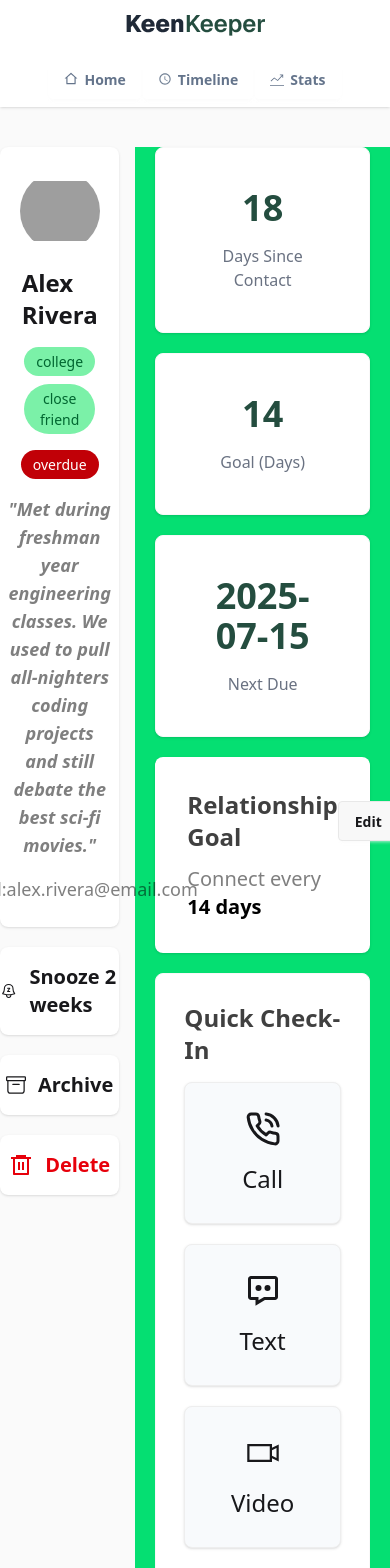
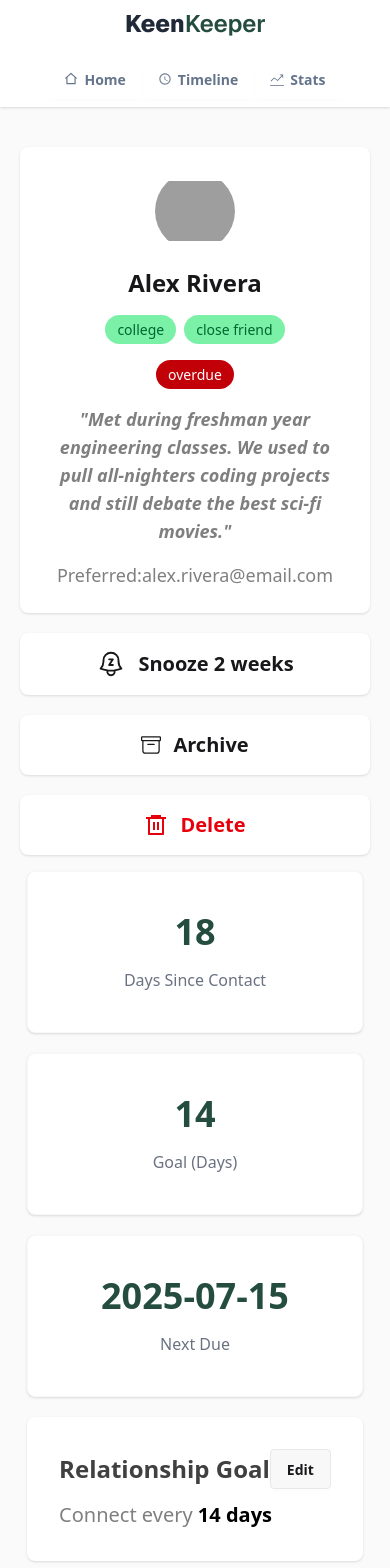
Before and after one commit to toufiqweb/keen-keeper, a Next.js app: page /1 in a window 390 px wide. Shown: the top 1568 px of the page. Built offline with nearby package versions, Linux system fonts and the light colour scheme; grey boxes are pictures that could not be loaded.

Commit message:
friendDetailsPage made responsive for all device

```diff
--- a/src/app/[friendId]/page.jsx
+++ b/src/app/[friendId]/page.jsx
@@ -24,7 +24,7 @@
 
 
   return (
-    <div className=" container mx-auto my-10 grid grid-cols-3 gap-4 md:gap-10">
+    <div className=" container mx-auto my-10 grid justify-items-center  md:grid-cols-1 lg:grid-cols-3 gap-4 md:gap-5 ">
       {/* left */}
       <FriendDetailsPageLeft matchFriend={matchFriend}/>
       {/* right */}
--- a/src/app/layout.js
+++ b/src/app/layout.js
@@ -2,6 +2,7 @@
 import "./globals.css";
 import Navbar from "@/components/shared/navbar/Navbar";
 import Footer from "@/components/shared/footer/Footer";
+import TimelineContextProvider from "@/lib/contexts/TimelineContextProvider";
 
 const geistSans = Geist({
   variable: "--font-geist-sans",
@@ -27,7 +28,9 @@
     >
       <body className="min-h-full flex flex-col bg-[#FAFAFA]">
         <Navbar />
-        <main className="container mx-auto space-y-20 ">{children}</main>
+        <main className="container mx-auto space-y-20 ">
+          <TimelineContextProvider>{children}</TimelineContextProvider>
+        </main>
         <Footer />
       </body>
     </html>
--- a/src/components/friendDetailsPages/FriendDetailsPageLeft.jsx
+++ b/src/components/friendDetailsPages/FriendDetailsPageLeft.jsx
@@ -7,7 +7,7 @@
 const FriendDetailsPageLeft = ({ matchFriend }) => {
   const { picture, tags, bio, email, name, status } = matchFriend;
   return (
-    <div className="col-span-1  space-y-5">
+    <div className="col-span-1  space-y-5 px-5 max-w-xl">
       <div className="card bg-base-100  shadow-sm">
         <div className="card-body justify-center items-center space-y-2">
           <div className="rounded-full object-cover overflow-hidden w-20 h-20 flex justify-center items-center">
@@ -15,8 +15,8 @@
               className=""
               src={picture}
               alt={name}
-              width={400}
-              height={400}
+              width={100}
+              height={100}
             />
           </div>
           <h2 className="card-title text-2xl ">{name}</h2>
--- a/src/components/friendDetailsPages/FriendDetailsPageRight.jsx
+++ b/src/components/friendDetailsPages/FriendDetailsPageRight.jsx
@@ -1,12 +1,29 @@
-import React from "react";
+"use client";
+import { TimelineContext } from "@/lib/contexts/TimelineContextProvider";
+import React, { useContext } from "react";
 import { BiMessageDots } from "react-icons/bi";
 import { LiaVideoSolid } from "react-icons/lia";
 import { LuPhoneCall } from "react-icons/lu";
+import { MdHistory } from "react-icons/md";
 
 const FriendDetailsPageRight = ({ matchFriend }) => {
   const { days_since_contact, goal, next_due_date } = matchFriend;
+
+  const { timelines, setTimelines, trackingBtn, setTrackingBtn } =
+    useContext(TimelineContext);
+  //   console.log(timelines);
+
+  const btnHandler = (btn) => {
+    // console.log("call btn clicked", btn);
+
+    setTrackingBtn(btn);
+    setTimelines([...timelines, matchFriend]);
+  };
+
+  console.log("tracking btn", trackingBtn);
+
   return (
-    <div className="col-span-2 px-5 bg-green-400 space-y-5">
+    <div className="col-span-1 lg:col-span-2 px-5   space-y-5">
       <div className=" grid md:grid-cols-2 lg:grid-cols-3 gap-5 md:gap-10 lg:gap-15">
         <div className="card bg-base-100 justify-center border border-base-200 items-center shadow-sm">
           <div className="p-10 text-center">
@@ -45,22 +62,31 @@
         </p>
       </div>
 
-      <div className="card bg-base-100 justify-center border border-base-200 p-7 space-y-4">
+      <div className="card bg-base-100 shadow-md justify-center border border-base-200 p-7 space-y-4">
         <h2 className="text-2xl text-black/75 font-semibold">Quick Check-In</h2>
-        <div className=" grid md:grid-cols-2 lg:grid-cols-3 gap-5 md:gap-10 lg:gap-15">
-          <div className="card bg-[#F8FAFC] justify-center border border-base-300 items-center shadow-sm">
+        <div className=" grid md:grid-cols-2 lg:grid-cols-3 gap-2 ">
+          <div
+            onClick={() => btnHandler("call")}
+            className="card bg-[#F8FAFC] justify-center border border-base-300 items-center shadow-sm"
+          >
             <div className="px-5 py-7 text-center flex flex-col justify-center items-center">
               <LuPhoneCall className="text-4xl font-bold mb-4" />
               <p className="text-2xl ">Call</p>
             </div>
           </div>
-          <div className="card bg-[#F8FAFC] justify-center border border-base-300 items-center shadow-sm">
+          <div
+            onClick={() => btnHandler("text")}
+            className="card bg-[#F8FAFC] justify-center border border-base-300 items-center shadow-sm"
+          >
             <div className="px-5 py-7 text-center flex flex-col justify-center items-center">
               <BiMessageDots className="text-4xl font-bold mb-4" />
               <p className="text-2xl ">Text</p>
             </div>
           </div>
-          <div className="card bg-[#F8FAFC] justify-center border border-base-300 items-center shadow-sm">
+          <div
+            onClick={() => btnHandler("video")}
+            className="card bg-[#F8FAFC] justify-center border border-base-300 items-center shadow-sm"
+          >
             <div className="px-5 py-7 text-center flex flex-col justify-center items-center ">
               <LiaVideoSolid className="text-4xl font-bold mb-4" />
               <p className="text-2xl ">Video</p>
@@ -68,6 +94,49 @@
           </div>
         </div>
       </div>
+
+      <div className=" p-8 rounded-lg bg-base-100   shadow-sm space-y-3">
+        <div className="flex flex-col md:flex-row justify-between items-center">
+          <p className="text-2xl text-black/75 font-semibold">
+            Recent Interactions
+          </p>
+          <button className="btn text-xl text-black">
+            <MdHistory />
+            Full History
+          </button>
+        </div>
+
+        {timelines.map((timeline, ind) => (
+          <div key={ind} className=" text-xl text-black/50">
+            <div>
+              {trackingBtn === "call" && (
+                <LuPhoneCall className="text-4xl font-bold mb-4" />
+              )}
+              {trackingBtn === "text" && (
+                <BiMessageDots className="text-4xl font-bold mb-4" />
+              )}
+              {trackingBtn === "video" && (
+                <LiaVideoSolid className="text-4xl font-bold mb-4" />
+              )}
+              <div>
+                <p>
+                  {trackingBtn === "call" && "Meetup"}
+                  {trackingBtn === "text" && "text"}
+                  {trackingBtn === "video" && "Video"}
+                </p>
+
+                <p>
+                  {trackingBtn === "call" && "Industry conference meetup"}
+                  {trackingBtn === "text" && "Asked for career advice"}
+                  {trackingBtn === "video" && "Asked for career advice"}
+                </p>
+
+              </div>
+            </div>
+            <span className="font-semibold text-black"> {goal} days</span>
+          </div>
+        ))}
+      </div>
     </div>
   );
 };
--- /dev/null
+++ b/src/lib/contexts/TimelineContextProvider.jsx
@@ -0,0 +1,24 @@
+"use client";
+import React, { createContext, useState } from "react";
+
+export const TimelineContext = createContext();
+
+const TimelineContextProvider = ({ children }) => {
+  const [timelines, setTimelines] = useState([]);
+  const [trackingBtn, setTrackingBtn] = useState("");
+
+  const value = {
+    timelines,
+    setTimelines,
+    trackingBtn,
+    setTrackingBtn,
+  };
+
+  return (
+    <TimelineContext.Provider value={value}>
+      {children}
+    </TimelineContext.Provider>
+  );
+};
+
+export default TimelineContextProvider;
```
